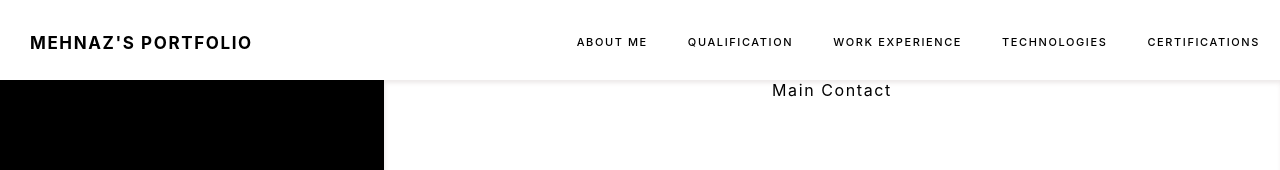
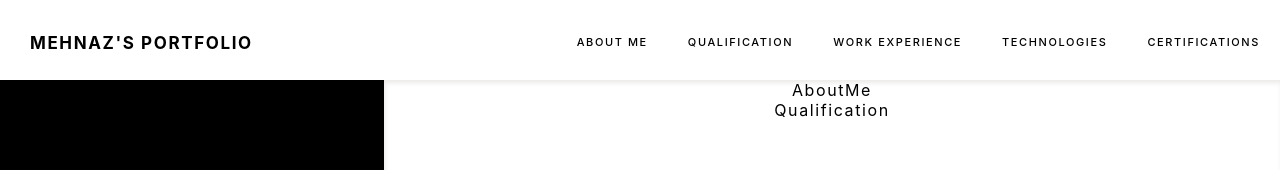
Before and after one commit to mehnazb3/just-do-it, a React (Create React App) app: page / in a window 1280 px wide. Shown: the top 170 px of the page. Built offline with nearby package versions, Linux system fonts and the light colour scheme.

Commit message:
Added react router.

```diff
--- a/package.json
+++ b/package.json
@@ -13,6 +13,7 @@
     "react": "^17.0.1",
     "react-dom": "^17.0.1",
     "react-is": "^16.13.1",
+    "react-router-dom": "^5.2.0",
     "react-scripts": "4.0.3",
     "styled-components": "^5.2.1",
     "web-vitals": "^1.0.1"
--- /dev/null
+++ b/src/components/AboutMe/index.tsx
@@ -0,0 +1,7 @@
+import React, { FC } from "react";
+
+const AboutMe: FC = () => {
+  return <div>AboutMe</div>;
+};
+
+export default AboutMe;
--- /dev/null
+++ b/src/components/AboutMe/styles/index.ts
@@ -0,0 +1,6 @@
+// import React from 'react';
+import styled from "styled-components";
+
+export const AboutMeWrapper = styled.div`
+  color: black;
+`;
--- a/src/components/ContentSection/ContentColRight/index.tsx
+++ b/src/components/ContentSection/ContentColRight/index.tsx
@@ -1,8 +1,23 @@
 import React, { FC } from "react";
 import { ContentColRightWrapper } from "./styles";
+import AboutMe from "../../AboutMe";
+import Qualification from "../../Qualification";
+import {
+  BrowserRouter as Router,
+  Switch,
+  Route,
+  Link,
+  useRouteMatch,
+  useParams
+} from "react-router-dom";
 
 const ContentColRight: FC = () => {
-  return <ContentColRightWrapper>Main Contact</ContentColRightWrapper>;
+  return (
+    <ContentColRightWrapper>
+      <AboutMe />
+      <Qualification />
+    </ContentColRightWrapper>
+  );
 };
 
 export default ContentColRight;
--- /dev/null
+++ b/src/components/Qualification/index.tsx
@@ -0,0 +1,7 @@
+import React, { FC } from "react";
+
+const Qualification: FC = () => {
+  return <div>Qualification</div>;
+};
+
+export default Qualification;
--- /dev/null
+++ b/src/components/Qualification/styles/index.ts
@@ -0,0 +1,6 @@
+// import React from 'react';
+import styled from "styled-components";
+
+export const QualificationWrapper = styled.div`
+  color: black;
+`;
```
Also changed, not shown: 2 other files (tests, documents, lock files or other folders).
